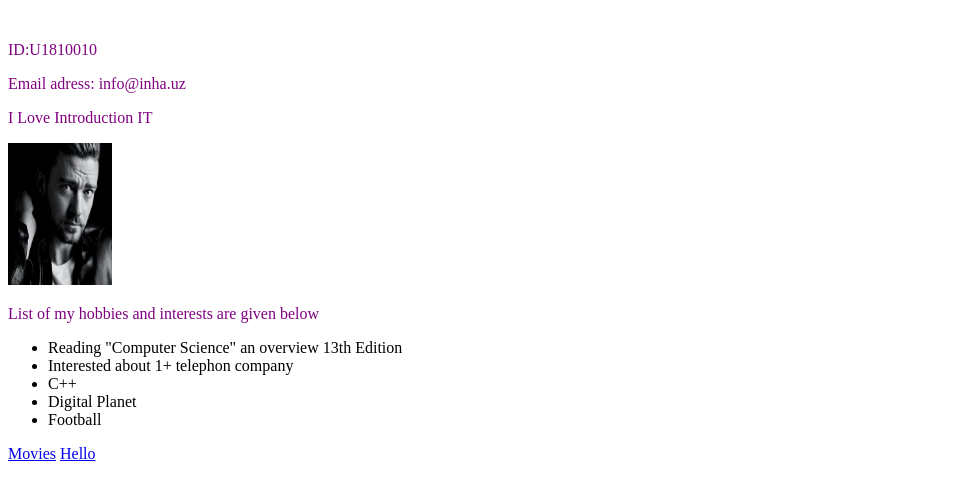
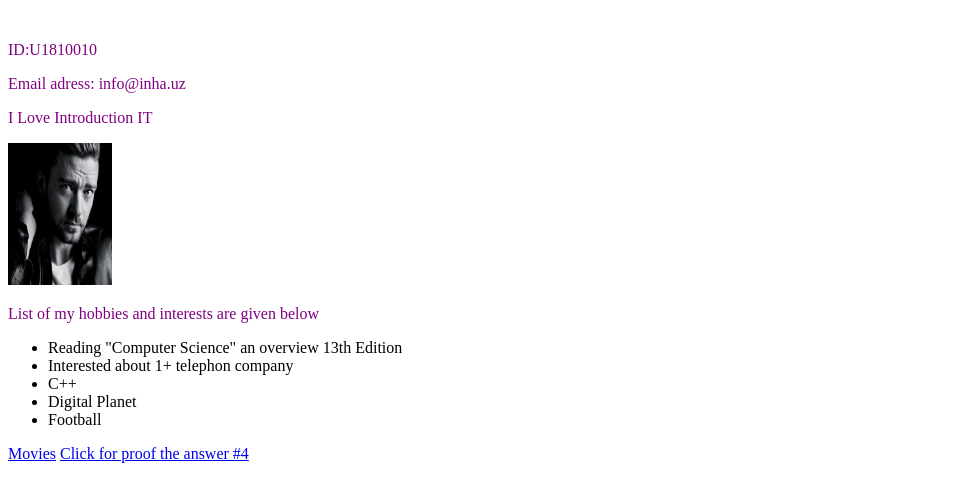
Before and after one commit to Axror-StivG8/Axror-StivG8.github.io, a plain HTML site: page index.html in a window 1280 px wide. Shown: the part 124-626 px from the top of the page, without its empty margins (0-959 px from the left). Drawn offline with Linux system fonts and the light colour scheme.

Commit message:
Update index.html

```diff
--- a/index.html
+++ b/index.html
@@ -18,6 +18,6 @@
 <li>Football</li>
 </ul>
 <a href="movies.html">Movies</a>
-<a href="https://Axror-StivG8.github.io/index.html">Hello</a>
+<a href="https://Axror-StivG8.github.io/index.html">Click for proof the answer #4</a>
 </body>
 </html>
```
